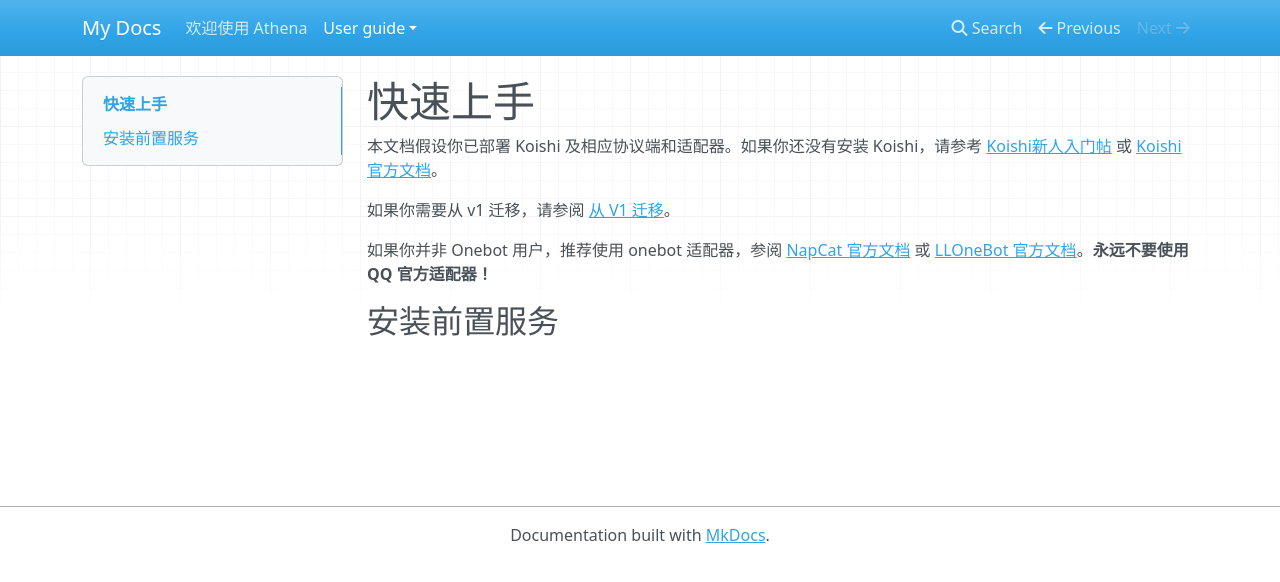
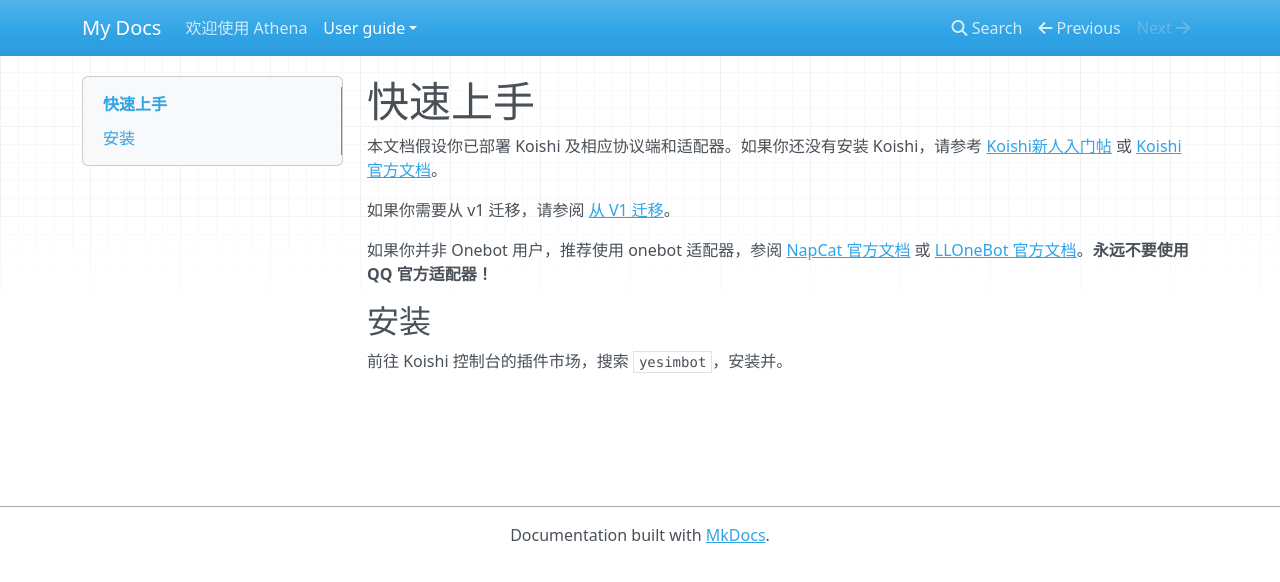
Before and after one commit to HydroGest/AthenaDocsNG, an MkDocs documentation site: the page built from docs/user-guide/getting-started.md.md, in a window 1280 px wide. Shown: the top 582 px of the page. Built offline with MkDocs 1.6.1, drawn with Linux system fonts in a browser that asks for light colours; nearby versions of some CDN libraries.

Commit message:
docs/user-guide/getting-started.md.md updated from https://stackedit.cn/

```diff
--- a/docs/user-guide/getting-started.md.md
+++ b/docs/user-guide/getting-started.md.md
@@ -7,9 +7,9 @@
 
 如果你并非 Onebot 用户，推荐使用 onebot 适配器，参阅 [NapCat 官方文档](https://napneko.pages.dev/) 或 [LLOneBot 官方文档](https://llonebot.github.io/zh-CN/)。**永远不要使用 QQ 官方适配器！**
 
-## 安装前置服务
+## 安装
 
-
+前往 Koishi 控制台的插件市场，搜索 `yesimbot`，安装并。
 <!--stackedit_data:
-eyJoaXN0b3J5IjpbLTEzNDE5ODAzODNdfQ==
+eyJoaXN0b3J5IjpbLTE4NjU4NDEyODFdfQ==
 -->
```
